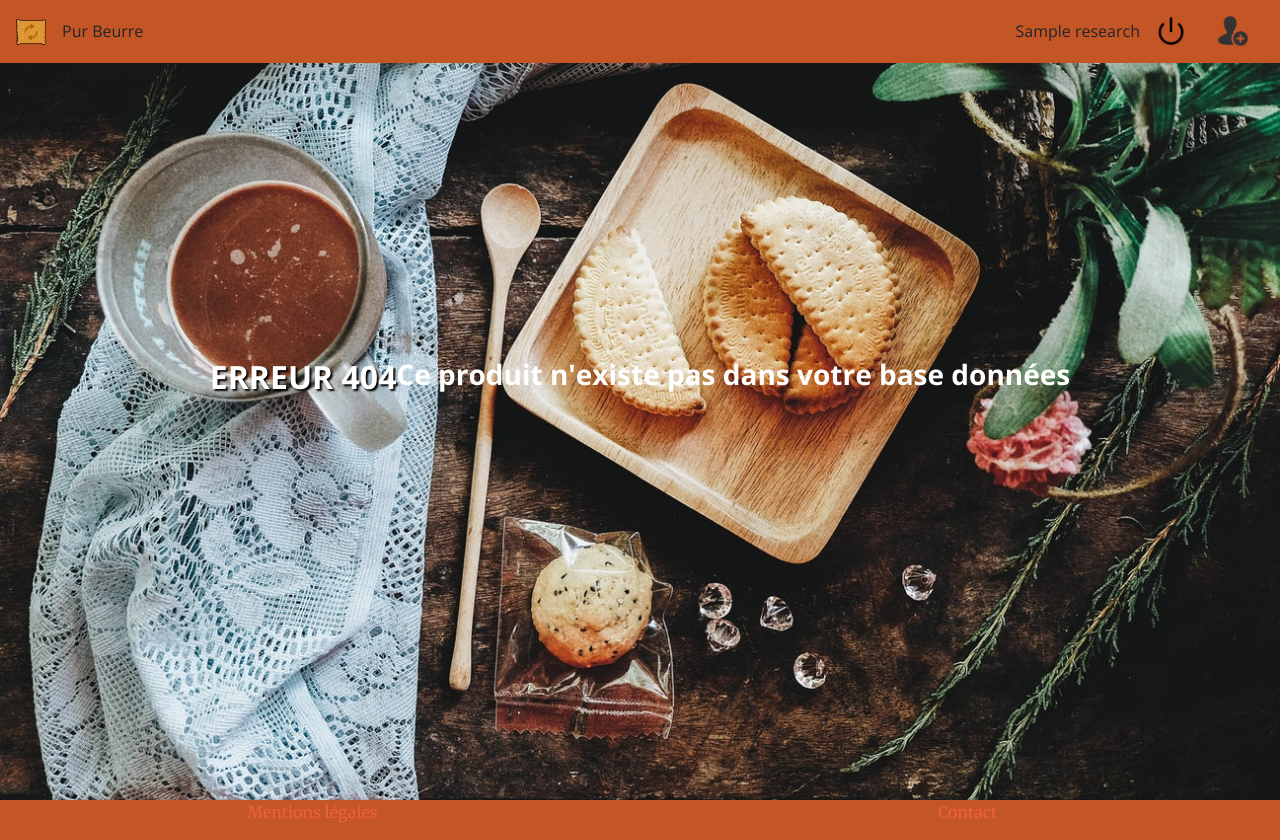
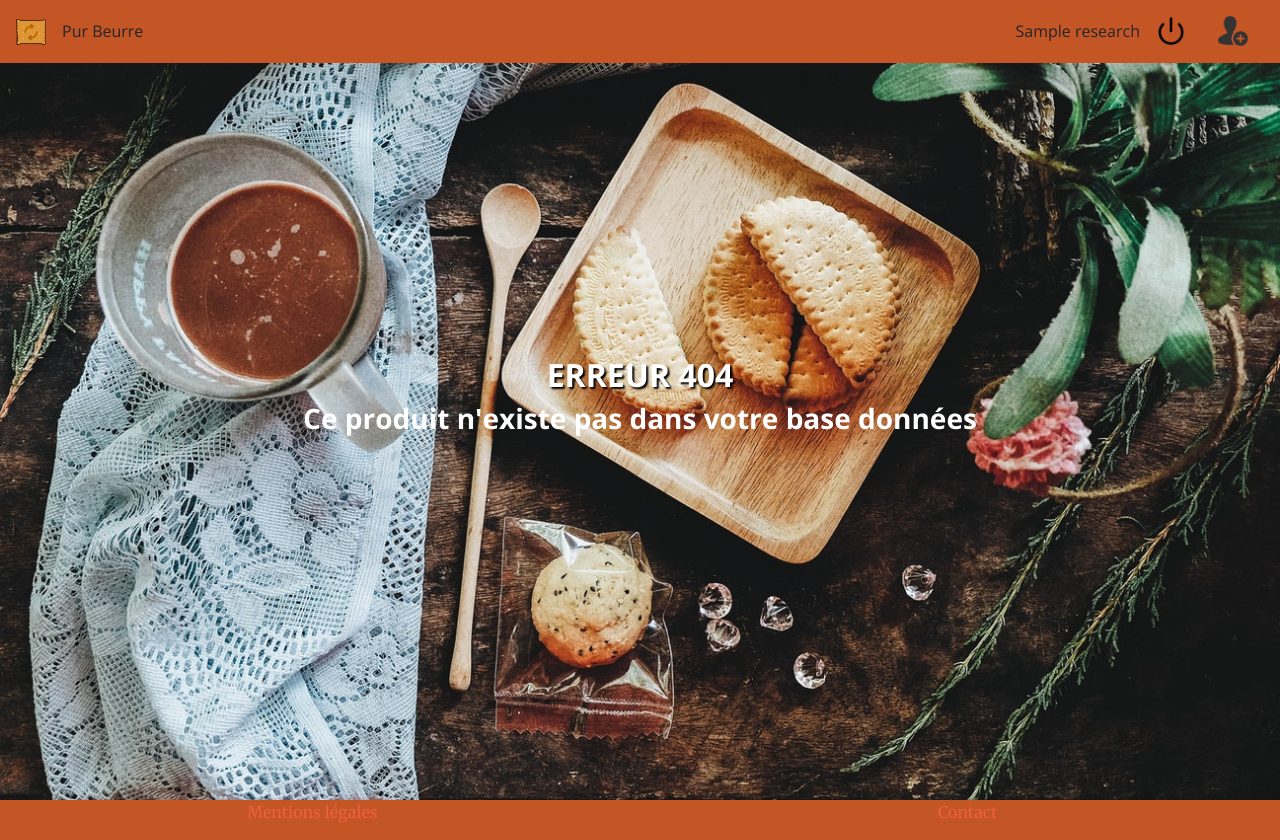
Before and after one commit to Nexus-Strife/PurBeurre_test, a Django app: template web_app/templates/404.html in a window 1280 px wide. Run offline with Django 3.2, Linux system fonts and the light colour scheme; the template is opened without the code that fills it: most values are stand-ins (such as "Sample title", 1, 10 or a date in 2020); some libraries are stand-ins or nearby versions.

Commit message:
Update 404.html

```diff
--- a/web_app/templates/404.html
+++ b/web_app/templates/404.html
@@ -65,8 +65,10 @@
     <div class="container my-auto">
         <div class="row justify-content-center">
             <h2 class="text-uppercase" id="hello_user">
-                <strong>Erreur 404</strong><br><br>
-            </h2><br>
+                <strong>Erreur 404</strong>
+            </h2>
+        </div>
+        <div class="row justify-content-center">
             <h3>
                 <strong>Ce produit n'existe pas dans votre base données</strong>
             </h3>
```
